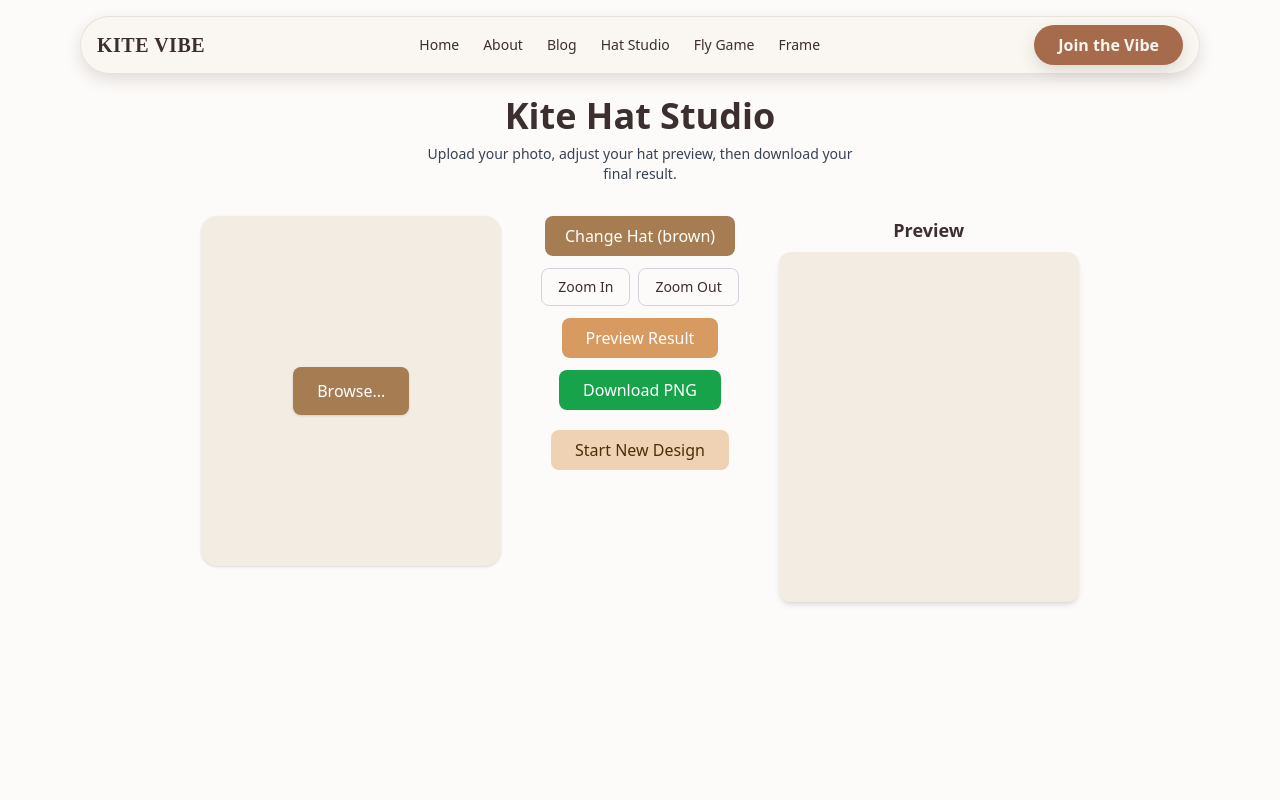
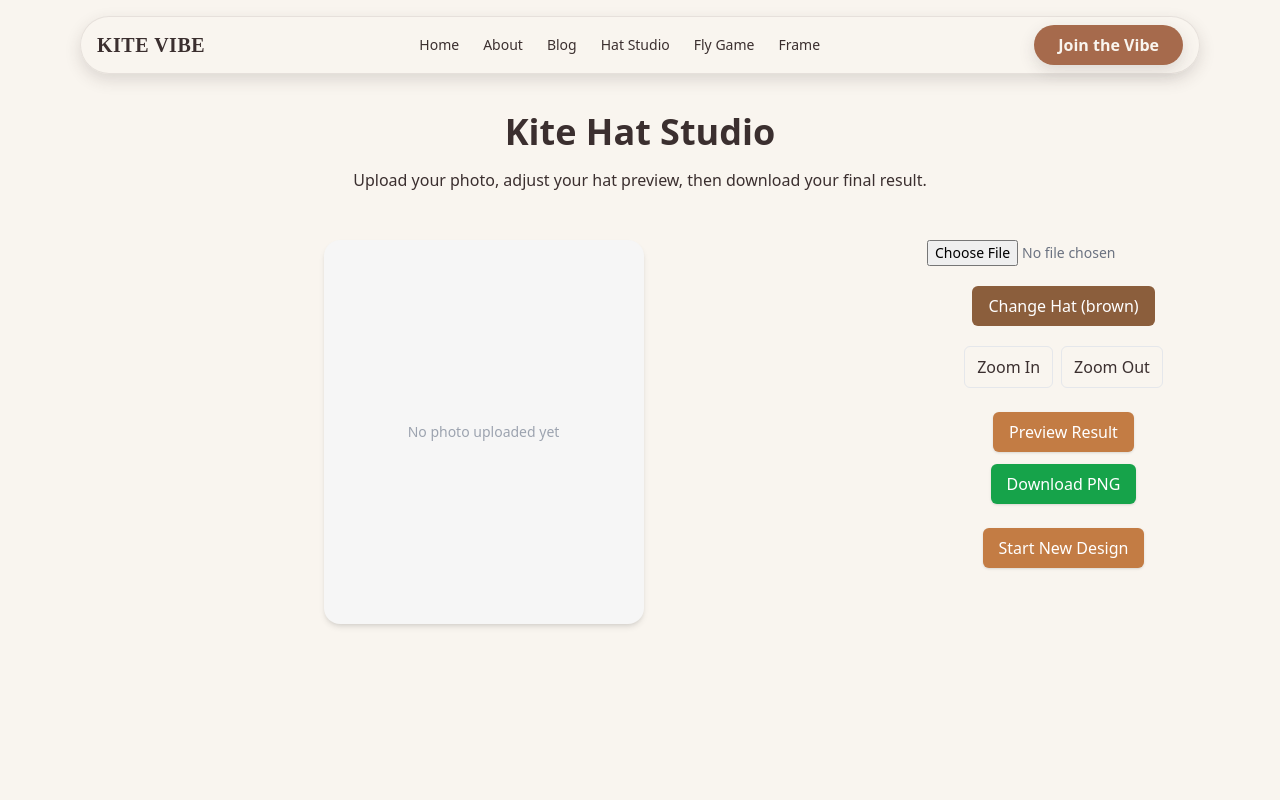
Before and after one commit to apdsdotcom-gif/kitevibe, a Next.js app: page /hat-studio in a window 1280 px wide. Shown: the top 800 px of the page. Built offline with nearby package versions, Linux system fonts and the light colour scheme.

Commit message:
Update page.tsx

```diff
--- a/app/hat-studio/page.tsx
+++ b/app/hat-studio/page.tsx
@@ -1,189 +1,184 @@
 "use client";
-import { useRef, useState } from "react";
+import React, { useRef, useState } from "react";
 
-export default function HatStudio() {
-  const photoInputRef = useRef<HTMLInputElement | null>(null);
-  const photoImgRef = useRef<HTMLImageElement | null>(null);
-  const hatImgRef = useRef<HTMLImageElement | null>(null);
-  const canvasRef = useRef<HTMLCanvasElement | null>(null);
+export default function Page() {
+  const [photo, setPhoto] = useState<string | null>(null);
+  const [hat, setHat] = useState<"brown" | "black">("brown");
+  const [scale, setScale] = useState(1);
+  const [offset, setOffset] = useState({ x: 0, y: 0 });
+  const [dragging, setDragging] = useState(false);
+  const [preview, setPreview] = useState<string | null>(null);
 
-  const [photoURL, setPhotoURL] = useState<string | null>(null);
-  const [hatType, setHatType] = useState<"brown" | "black">("brown");
-  const [offset, setOffset] = useState({ x: 0, y: 0 });
-  const [scale, setScale] = useState(1);
-  const [dragging, setDragging] = useState(false);
+  const photoRef = useRef<HTMLImageElement | null>(null);
+  const hatRef = useRef<HTMLImageElement | null>(null);
 
-  // Upload image
-  const handleFile = (e: React.ChangeEvent<HTMLInputElement>) => {
+  const handlePhotoUpload = (e: React.ChangeEvent<HTMLInputElement>) => {
     const file = e.target.files?.[0];
-    if (!file) return;
+    if (file) {
       const reader = new FileReader();
-    reader.onload = (ev) => setPhotoURL(ev.target?.result as string);
+      reader.onload = (event) => setPhoto(event.target?.result as string);
       reader.readAsDataURL(file);
+    }
   };
 
-  // Drag hat
-  const handleMouseDown = () => setDragging(true);
-  const handleMouseMove = (e: React.MouseEvent<HTMLImageElement>) => {
+  const handleMouseDown = (e: React.MouseEvent<HTMLImageElement>) => {
+    e.preventDefault();
+    setDragging(true);
+  };
+
+  const handleMouseMove = (e: React.MouseEvent<HTMLDivElement>) => {
     if (!dragging) return;
-    setOffset((p) => ({ x: p.x + e.movementX, y: p.y + e.movementY }));
+    setOffset((prev) => ({
+      x: prev.x + e.movementX,
+      y: prev.y + e.movementY,
+    }));
   };
+
   const handleMouseUp = () => setDragging(false);
 
-  // Zoom
-  const zoom = (d: "in" | "out") =>
-    setScale((s) => Math.max(0.3, Math.min(3, s + (d === "in" ? 0.1 : -0.1))));
-
-  // Change hat color
-  const changeHat = () =>
-    setHatType((p) => (p === "brown" ? "black" : "brown"));
-
-  // Reset design
-  const resetAll = () => {
-    setPhotoURL(null);
+  const handleZoomIn = () => setScale((prev) => prev + 0.1);
+  const handleZoomOut = () => setScale((prev) => Math.max(0.1, prev - 0.1));
+  const toggleHat = () => setHat((prev) => (prev === "brown" ? "black" : "brown"));
+  const resetDesign = () => {
+    setPhoto(null);
+    setPreview(null);
+    setOffset({ x: 0, y: 0 });
     setScale(1);
-    setOffset({ x: 0, y: 0 });
   };
 
-  // Preview & Download combined fix
-  const generateCanvas = (download = false) => {
-    const photo = photoImgRef.current;
-    const hat = hatImgRef.current;
-    const canvas = canvasRef.current;
-    if (!photo || !hat || !canvas) return;
+  const handlePreview = () => {
+    const photoEl = photoRef.current;
+    const hatEl = hatRef.current;
+    if (!photoEl || !hatEl) return;
 
+    const canvas = document.createElement("canvas");
     const ctx = canvas.getContext("2d");
     if (!ctx) return;
 
-    const w = photo.naturalWidth;
-    const h = photo.naturalHeight;
-    canvas.width = w;
-    canvas.height = h;
+    const width = photoEl.naturalWidth;
+    const height = photoEl.naturalHeight;
+    canvas.width = width;
+    canvas.height = height;
 
-    ctx.clearRect(0, 0, w, h);
-    ctx.drawImage(photo, 0, 0, w, h);
+    ctx.drawImage(photoEl, 0, 0, width, height);
 
-    const hw = hat.naturalWidth * scale;
-    const hh = hat.naturalHeight * scale;
-    const x = w / 2 - hw / 2 + offset.x;
-    const y = h / 2 - hh / 2 + offset.y;
+    const hatWidth = hatEl.naturalWidth * scale;
+    const hatHeight = hatEl.naturalHeight * scale;
+    const hatX = width / 2 - hatWidth / 2 + offset.x * 2;
+    const hatY = height / 4 + offset.y * 2;
 
-    ctx.drawImage(hat, x, y, hw, hh);
+    ctx.drawImage(hatEl, hatX, hatY, hatWidth, hatHeight);
 
-    if (download) {
+    setPreview(canvas.toDataURL("image/png"));
+  };
+
+  const handleDownload = () => {
+    if (!preview) return;
     const link = document.createElement("a");
-      link.download = "kite-hat-result.png";
-      link.href = canvas.toDataURL("image/png");
+    link.href = preview;
+    link.download = "kite-hat.png";
     link.click();
-    }
   };
 
   return (
-    <main className="min-h-screen flex flex-col items-center bg-[#FDFBF9] text-center">
-      <h1 className="text-4xl font-playfair font-bold mt-24 mb-2">
-        Kite Hat Studio
-      </h1>
-      <p className="text-sm text-gray-700 mb-8 max-w-md">
-        Upload your photo, adjust your hat preview, then download your final
-        result.
+    <main className="mx-auto max-w-6xl px-4 py-28 text-center">
+      <h1 className="font-playfair text-4xl font-bold mb-4">Kite Hat Studio</h1>
+      <p className="text-base mb-12">
+        Upload your photo, adjust your hat preview, then download your final result.
       </p>
 
-      <div className="flex flex-col md:flex-row gap-10 justify-center items-start">
-        {/* Main Editor */}
-        <div className="relative bg-[#f3ece3] p-4 rounded-2xl shadow w-[300px] h-[350px] flex justify-center items-center overflow-hidden">
-          {photoURL ? (
+      <div className="flex flex-col md:flex-row justify-center items-start gap-10">
+        {/* Photo Area */}
+        <div
+          className="relative bg-[#f6f6f6] rounded-2xl shadow-md overflow-hidden w-80 h-96 mx-auto"
+          onMouseMove={handleMouseMove}
+          onMouseUp={handleMouseUp}
+          onMouseLeave={handleMouseUp}
+        >
+          {photo ? (
             <>
               <img
-                ref={photoImgRef}
-                src={photoURL}
-                alt="photo"
-                className="absolute w-full h-full object-cover rounded-lg"
+                ref={photoRef}
+                src={photo}
+                alt="Uploaded"
+                className="w-full h-full object-cover"
               />
               <img
-                ref={hatImgRef}
-                src={`/images/hat-${hatType}.png`}
-                alt="hat"
+                ref={hatRef}
+                src={`/images/hat-${hat}.png`}
+                alt="Hat"
+                className="absolute cursor-move select-none"
+                style={{
+                  top: `25%`,
+                  left: `50%`,
+                  transform: `translate(-50%, -50%) scale(${scale}) translate(${offset.x}px, ${offset.y}px)`,
+                  width: "200px",
+                  pointerEvents: "auto",
+                }}
                 onMouseDown={handleMouseDown}
-                onMouseMove={handleMouseMove}
-                onMouseUp={handleMouseUp}
-                style={{
-                  transform: `translate(${offset.x}px, ${offset.y}px) scale(${scale})`,
-                  transition: dragging ? "none" : "transform 0.15s ease",
-                  cursor: "move",
-                }}
-                className="absolute w-40"
               />
             </>
           ) : (
-            <label className="bg-[#a67c52] text-white px-6 py-3 rounded-lg shadow cursor-pointer hover:bg-[#8c6239] transition">
-              Browse...
+            <div className="flex items-center justify-center h-full text-gray-400 text-sm">
+              No photo uploaded yet
+            </div>
+          )}
+        </div>
+
+        {/* Control Area */}
+        <div className="flex flex-col items-center gap-3">
           <input
             type="file"
             accept="image/*"
-                onChange={handleFile}
-                ref={photoInputRef}
-                className="hidden"
+            onChange={handlePhotoUpload}
+            className="mb-2 text-sm text-gray-500"
           />
-            </label>
-          )}
-        </div>
-
-        {/* Controls */}
-        <div className="flex flex-col gap-3 items-center">
           <button
-            onClick={changeHat}
-            className={`px-5 py-2 rounded-lg text-white font-medium transition ${
-              hatType === "brown" ? "bg-[#a67c52]" : "bg-[#3a3a3a]"
+            onClick={toggleHat}
+            className={`px-4 py-2 rounded-md text-white font-medium ${
+              hat === "brown" ? "bg-[#8b5e3c]" : "bg-black"
             }`}
           >
-            Change Hat ({hatType})
+            Change Hat ({hat})
           </button>
 
-          <div className="flex gap-2">
-            <button
-              onClick={() => zoom("in")}
-              className="px-4 py-2 border border-gray-300 rounded-lg text-sm"
-            >
+          <div className="flex gap-2 mt-2">
+            <button onClick={handleZoomIn} className="px-3 py-2 rounded-md border">
               Zoom In
             </button>
-            <button
-              onClick={() => zoom("out")}
-              className="px-4 py-2 border border-gray-300 rounded-lg text-sm"
-            >
+            <button onClick={handleZoomOut} className="px-3 py-2 rounded-md border">
               Zoom Out
             </button>
           </div>
 
           <button
-            onClick={() => generateCanvas(false)}
-            className="bg-[#d79a61] text-white px-6 py-2 rounded-lg hover:bg-[#c78950] transition"
+            onClick={handlePreview}
+            className="bg-[#c37c44] hover:bg-[#a56636] text-white px-4 py-2 mt-3 rounded-md shadow"
           >
             Preview Result
           </button>
 
           <button
-            onClick={() => generateCanvas(true)}
-            className="bg-green-600 text-white px-6 py-2 rounded-lg hover:bg-green-700 transition"
+            onClick={handleDownload}
+            className="bg-green-600 hover:bg-green-700 text-white px-4 py-2 rounded-md shadow"
           >
             Download PNG
           </button>
 
           <button
-            onClick={resetAll}
-            className="bg-[#EED2B3] text-[#4B2E05] px-6 py-2 rounded-lg mt-2 hover:bg-[#e4c59e] transition"
+            onClick={resetDesign}
+            className="bg-[#c37c44] hover:bg-[#a56636] text-white px-4 py-2 mt-3 rounded-md shadow"
           >
             Start New Design
           </button>
         </div>
 
-        {/* Canvas Preview */}
-        <div className="flex flex-col items-center">
-          <h2 className="text-lg font-semibold mb-2">Preview</h2>
-          <canvas
-            ref={canvasRef}
-            className="w-[300px] h-[350px] rounded-xl shadow-md bg-[#f3ece3]"
-          />
+        {/* Preview */}
+        {preview && (
+          <div className="bg-[#f6f6f6] rounded-2xl shadow-md overflow-hidden w-80 h-96 mx-auto flex items-center justify-center">
+            <img src={preview} alt="Preview" className="object-contain w-full h-full" />
           </div>
+        )}
       </div>
     </main>
   );
```
Lines whose indentation alone changed are shown as unchanged.
